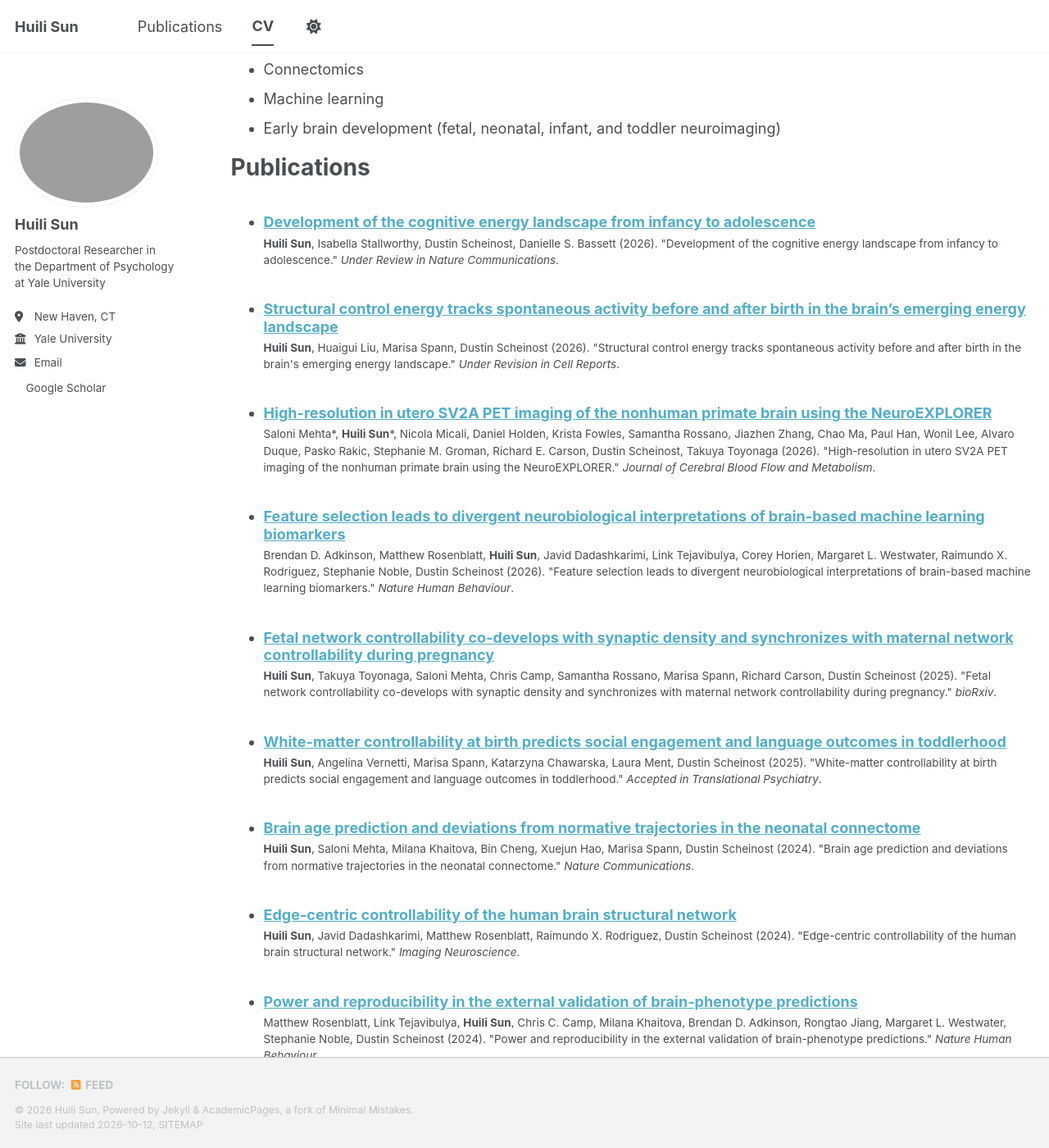
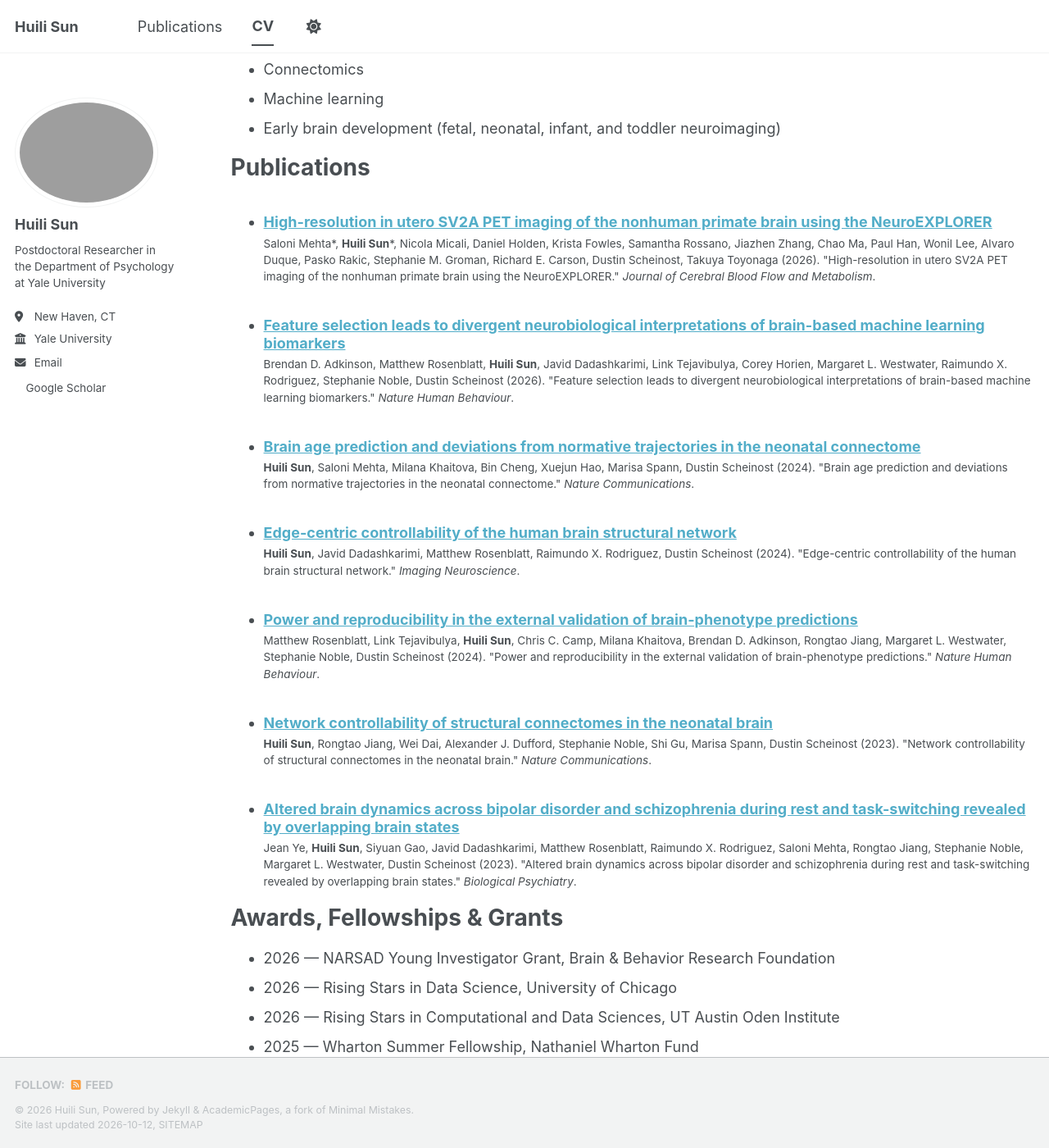
Before and after one commit to huiliii/huiliii.github.io, a Jekyll site: the page built from _pages/cv.md, in a window 1280 px wide and 1400 px high, scrolled down 767 px. Shown: the whole window at 82% size. Built offline with Jekyll 4.4.1, drawn with Linux system fonts in a browser that asks for light colours; a style sheet for code colours, icons or effects is not loaded.

Commit message:
Hide Preprints & Under Review section
Co-Authored-By: Claude Opus 5.5 <noreply@anthropic.com>
Claude-Session: https://claude.ai/code/session_01SG6LEDs4PwfXY3ZePGyPLN

```diff
--- a/_config.yml
+++ b/_config.yml
@@ -84,8 +84,6 @@ author:
 
 # Publication Category - The following the list of publication categories and their headings
 publication_category:
-  preprints:
-    title: 'Preprints & Under Review'
   manuscripts:
     title: 'Selected Peer-Reviewed Journal Articles'
 
--- a/_pages/cv.md
+++ b/_pages/cv.md
@@ -40,6 +40,7 @@ Research interests
 Publications
 ======
   <ul>{% for post in site.publications reversed %}
+    {% if post.category == "preprints" %}{% continue %}{% endif %}
     {% include archive-single-cv.html %}
   {% endfor %}</ul>
 
```
